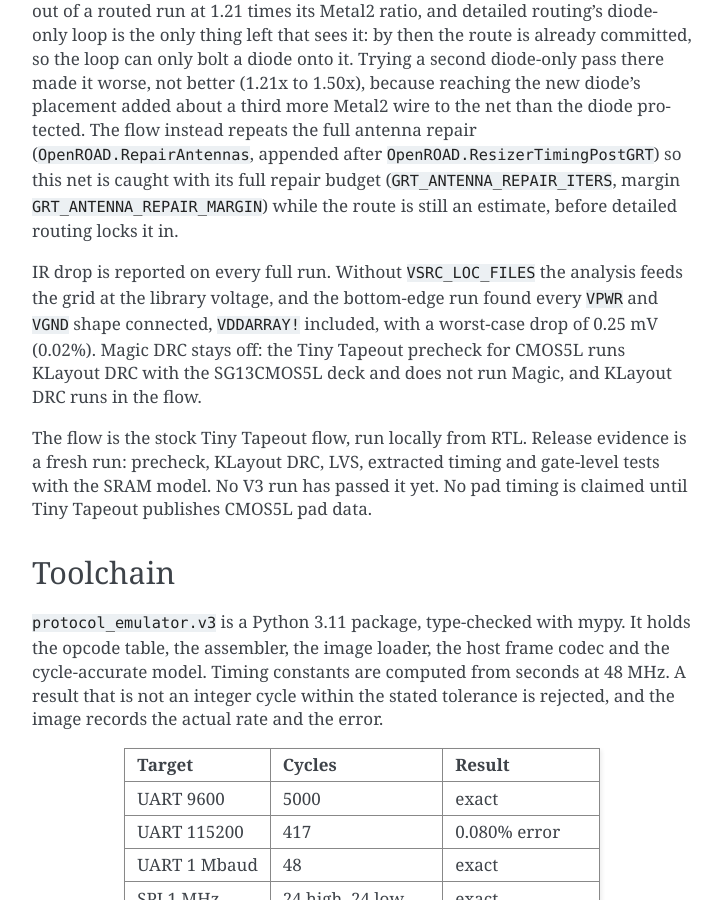
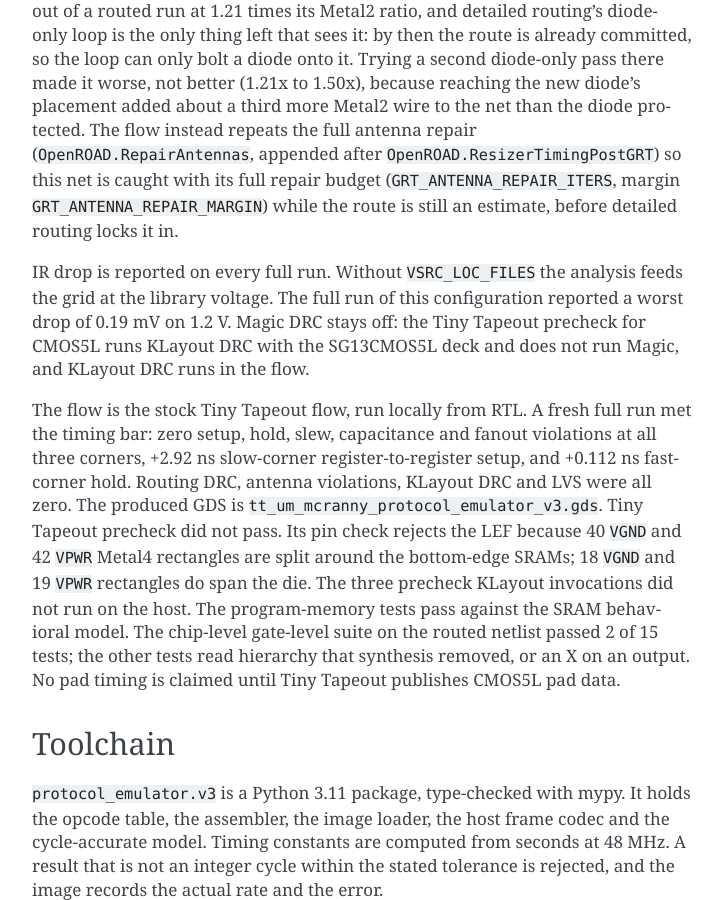
Before and after one commit to mcranny/protocol-emulator-asic, a Sphinx documentation site: the page built from docs/design/v3-architecture.md, in a window 1280 px wide and 900 px high, scrolled down 8068 px. Shown: the whole window, without its empty margins (388-1110 px from the left). Built offline with Sphinx 7.4.7, drawn with Linux system fonts in a browser that asks for light colours.

Commit message:
Record the full run that met timing and failed the pin check.
The fresh full run met the timing bar, with +2.92 ns slow register-to-register setup and +0.112 ns fast hold, and reported zero routing DRC, antenna, KLayout DRC, and LVS errors. Precheck still rejects the LEF because power rectangles split around the bottom-edge SRAMs do not span the die.

```diff
--- a/docs/design/v3-architecture.md
+++ b/docs/design/v3-architecture.md
@@ -301,14 +301,21 @@ instead repeats the full antenna repair (`OpenROAD.RepairAntennas`, appended aft
 estimate, before detailed routing locks it in.
 
 IR drop is reported on every full run. Without `VSRC_LOC_FILES` the analysis feeds the grid
-at the library voltage, and the bottom-edge run found every `VPWR` and `VGND` shape connected,
-`VDDARRAY!` included, with a worst-case drop of 0.25 mV (0.02%). Magic DRC stays off: the Tiny
-Tapeout precheck for CMOS5L runs KLayout DRC with the SG13CMOS5L deck and does not run Magic,
-and KLayout DRC runs in the flow.
+at the library voltage. The full run of this configuration reported a worst drop of 0.19 mV
+on 1.2 V. Magic DRC stays off: the Tiny Tapeout precheck for CMOS5L runs KLayout DRC with the
+SG13CMOS5L deck and does not run Magic, and KLayout DRC runs in the flow.
 
-The flow is the stock Tiny Tapeout flow, run locally from RTL. Release evidence is a fresh run:
-precheck, KLayout DRC, LVS, extracted timing and gate-level tests with the SRAM model. No V3
-run has passed it yet. No pad timing is claimed until Tiny Tapeout publishes CMOS5L pad data.
+The flow is the stock Tiny Tapeout flow, run locally from RTL. A fresh full run met the timing
+bar: zero setup, hold, slew, capacitance and fanout violations at all three corners, +2.92 ns
+slow-corner register-to-register setup, and +0.112 ns fast-corner hold. Routing DRC, antenna
+violations, KLayout DRC and LVS were all zero. The produced GDS is
+`tt_um_mcranny_protocol_emulator_v3.gds`. Tiny Tapeout precheck did not pass. Its pin check
+rejects the LEF because 40 `VGND` and 42 `VPWR` Metal4 rectangles are split around the
+bottom-edge SRAMs; 18 `VGND` and 19 `VPWR` rectangles do span the die. The three precheck
+KLayout invocations did not run on the host. The program-memory tests pass against the SRAM
+behavioral model. The chip-level gate-level suite on the routed netlist passed 2 of 15 tests;
+the other tests read hierarchy that synthesis removed, or an X on an output. No pad timing is
+claimed until Tiny Tapeout publishes CMOS5L pad data.
 
 ## Toolchain
 
```
